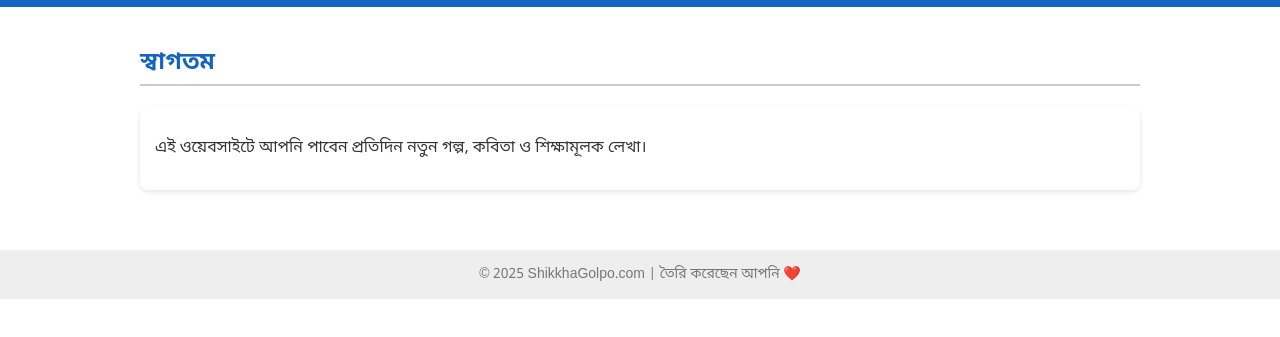
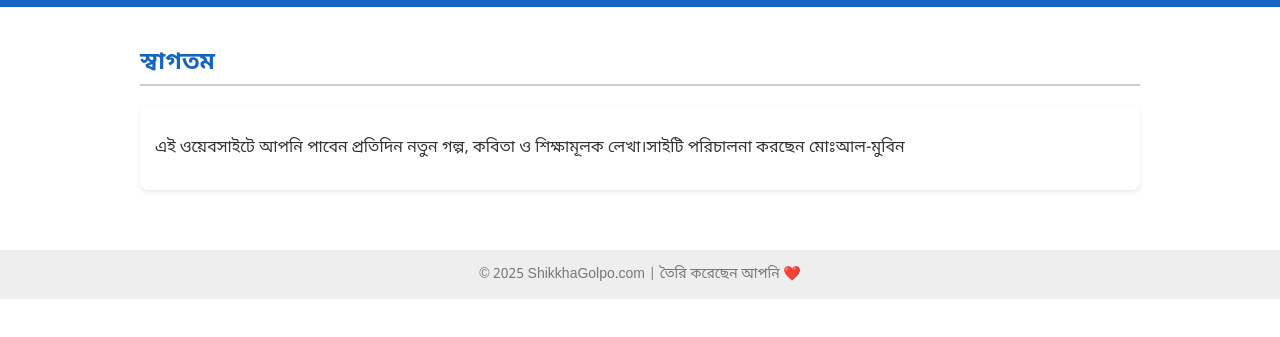
Before and after one commit to Almubin777/shikkhagolpo, a plain HTML site: page index.html in a window 1280 px wide. Shown: the part 335-672 px from the top of the page. Drawn offline with Linux system fonts and the light colour scheme.

Commit message:
Update index.html

```diff
--- a/index.html
+++ b/index.html
@@ -113,7 +113,7 @@
   <div class="container">
     <h2>স্বাগতম</h2>
     <div class="article">
-      <p>এই ওয়েবসাইটে আপনি পাবেন প্রতিদিন নতুন গল্প, কবিতা ও শিক্ষামূলক লেখা।</p>
+      <p>এই ওয়েবসাইটে আপনি পাবেন প্রতিদিন নতুন গল্প, কবিতা ও শিক্ষামূলক লেখা।সাইটি পরিচালনা করছেন মোঃআল-মুবিন</p>
     </div>
   </div>
 
```
